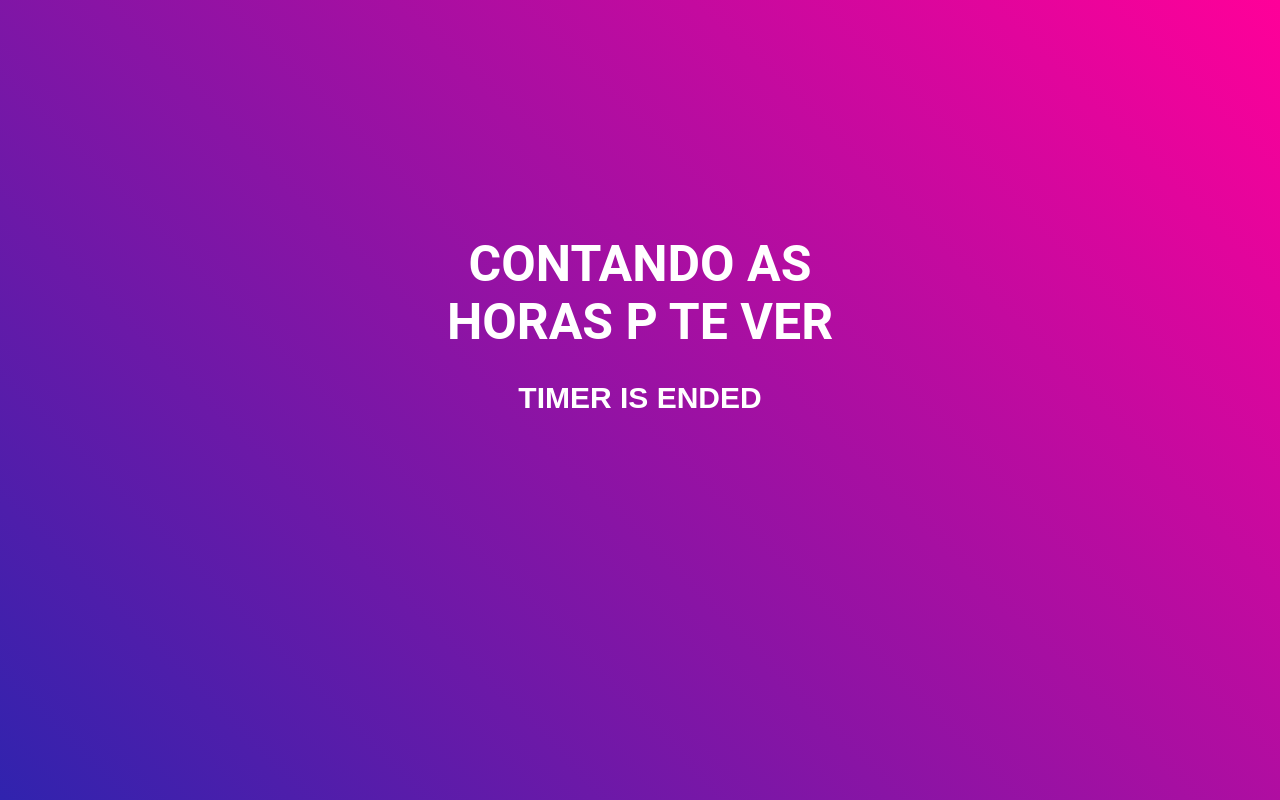
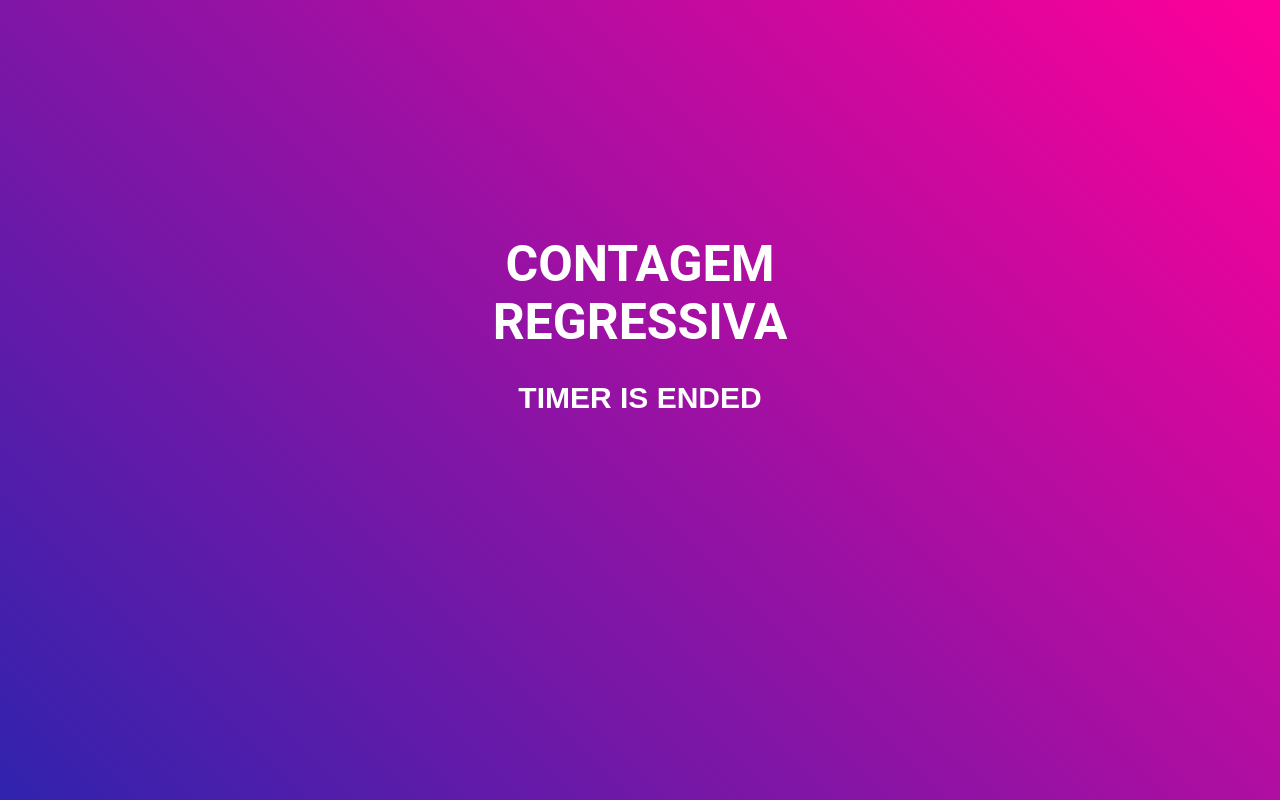
Before and after one commit to Nero-o/ContagemRegressiva, a plain HTML site: page index.html in a window 1280 px wide. Drawn offline with Linux system fonts and the light colour scheme.

Commit message:
Update index.html

```diff
--- a/index.html
+++ b/index.html
@@ -12,7 +12,7 @@
 
 <body>
     <div class="timer">
-        <h1>Contando as horas p te ver</h1>
+        <h1>Contagem Regressiva</h1>
         <div id="flipdown" class="flipdown"></div>
     </div>
     <script>
```
